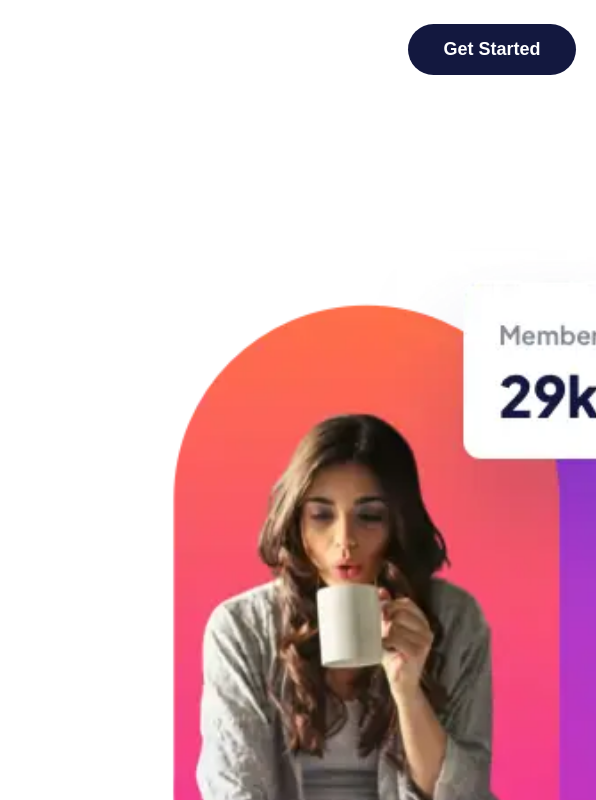
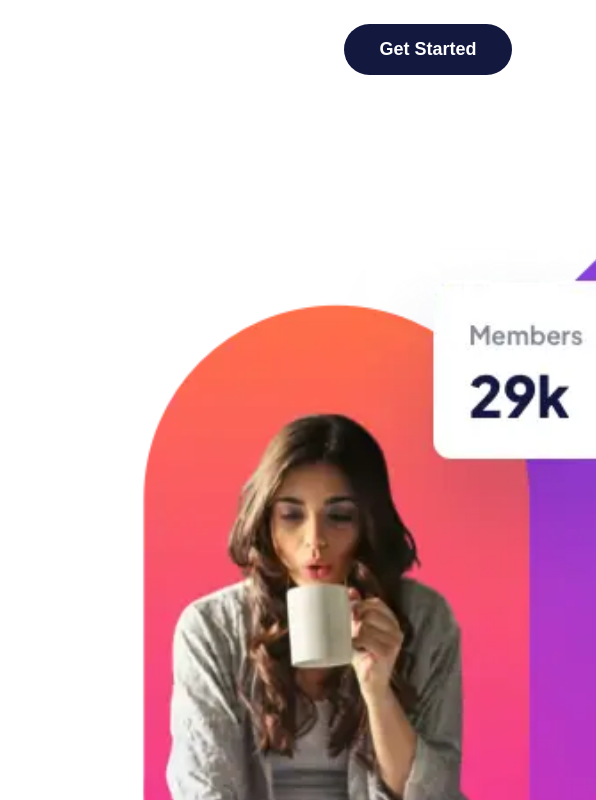
Before and after one commit to h3cat3/skilled-elearning-landing-page, a plain HTML site: page index.html in a window 1280 px wide. Shown: the top 800 px of the page, 684-1280 px from the left. Drawn offline with Linux system fonts and the light colour scheme.

Commit message:
Update tablet.css

```diff
--- a/tablet.css
+++ b/tablet.css
@@ -4,6 +4,7 @@
     }
     .nav {
         padding: 24px 44px;
+        width: 90%;
     }
     .hero{
         display: flex;
@@ -14,9 +15,10 @@
         width: 250%;
         position: relative;
         top: -240px;
-        left: -60px;
+        left: -90px;
     }
     main {
+        margin-top: -250px;
         display: grid;
         grid-template-columns: 1fr 1fr;
     }
```
